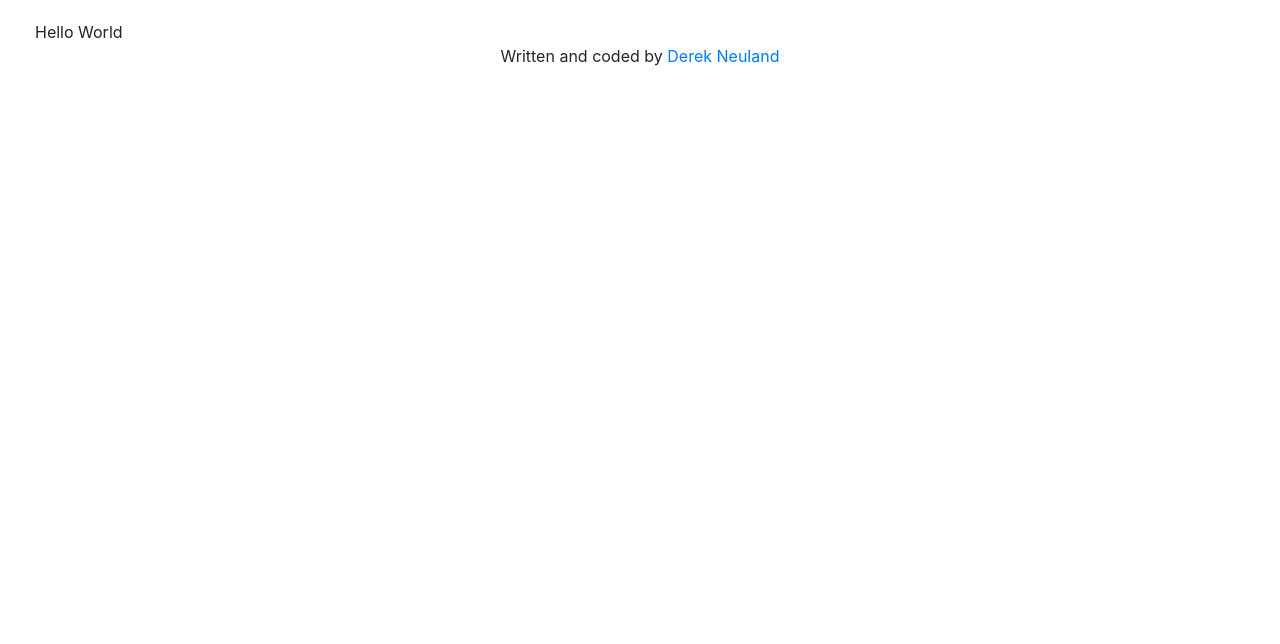
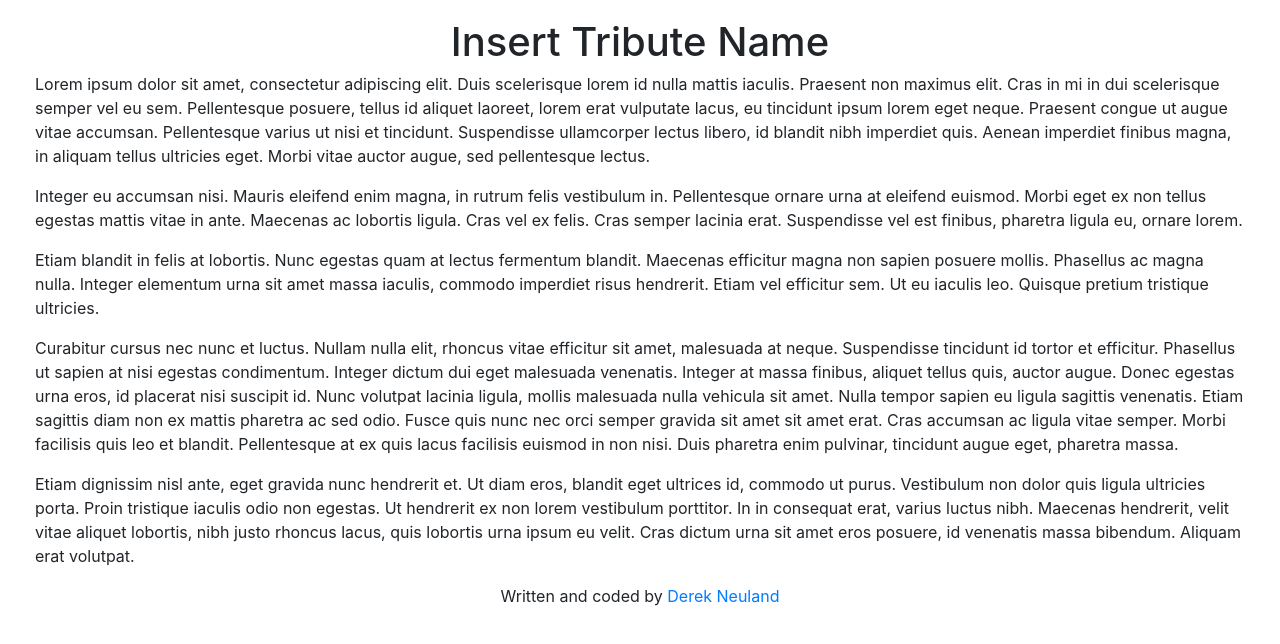
Before and after one commit to derekneuland/freecodecamp-projects, a plain HTML site: page tribute.html in a window 1280 px wide. Drawn offline with Linux system fonts and the light colour scheme.

Commit message:
lorem ipsum

```diff
--- a/tribute.html
+++ b/tribute.html
@@ -5,7 +5,16 @@
     <body>
       <div class="container-fluid">
 	      <div class="main-content">
-		      Hello World
+		      <h1 style="text-align:center">Insert Tribute Name</h1>
+		      <p>Lorem ipsum dolor sit amet, consectetur adipiscing elit. Duis scelerisque lorem id nulla mattis iaculis. Praesent non maximus elit. Cras in mi in dui scelerisque semper vel eu sem. Pellentesque posuere, tellus id aliquet laoreet, lorem erat vulputate lacus, eu tincidunt ipsum lorem eget neque. Praesent congue ut augue vitae accumsan. Pellentesque varius ut nisi et tincidunt. Suspendisse ullamcorper lectus libero, id blandit nibh imperdiet quis. Aenean imperdiet finibus magna, in aliquam tellus ultricies eget. Morbi vitae auctor augue, sed pellentesque lectus.</p>
+
+<p>Integer eu accumsan nisi. Mauris eleifend enim magna, in rutrum felis vestibulum in. Pellentesque ornare urna at eleifend euismod. Morbi eget ex non tellus egestas mattis vitae in ante. Maecenas ac lobortis ligula. Cras vel ex felis. Cras semper lacinia erat. Suspendisse vel est finibus, pharetra ligula eu, ornare lorem.</p>
+
+<p>Etiam blandit in felis at lobortis. Nunc egestas quam at lectus fermentum blandit. Maecenas efficitur magna non sapien posuere mollis. Phasellus ac magna nulla. Integer elementum urna sit amet massa iaculis, commodo imperdiet risus hendrerit. Etiam vel efficitur sem. Ut eu iaculis leo. Quisque pretium tristique ultricies.</p>
+
+<p>Curabitur cursus nec nunc et luctus. Nullam nulla elit, rhoncus vitae efficitur sit amet, malesuada at neque. Suspendisse tincidunt id tortor et efficitur. Phasellus ut sapien at nisi egestas condimentum. Integer dictum dui eget malesuada venenatis. Integer at massa finibus, aliquet tellus quis, auctor augue. Donec egestas urna eros, id placerat nisi suscipit id. Nunc volutpat lacinia ligula, mollis malesuada nulla vehicula sit amet. Nulla tempor sapien eu ligula sagittis venenatis. Etiam sagittis diam non ex mattis pharetra ac sed odio. Fusce quis nunc nec orci semper gravida sit amet sit amet erat. Cras accumsan ac ligula vitae semper. Morbi facilisis quis leo et blandit. Pellentesque at ex quis lacus facilisis euismod in non nisi. Duis pharetra enim pulvinar, tincidunt augue eget, pharetra massa.</p>
+
+<p>Etiam dignissim nisl ante, eget gravida nunc hendrerit et. Ut diam eros, blandit eget ultrices id, commodo ut purus. Vestibulum non dolor quis ligula ultricies porta. Proin tristique iaculis odio non egestas. Ut hendrerit ex non lorem vestibulum porttitor. In in consequat erat, varius luctus nibh. Maecenas hendrerit, velit vitae aliquet lobortis, nibh justo rhoncus lacus, quis lobortis urna ipsum eu velit. Cras dictum urna sit amet eros posuere, id venenatis massa bibendum. Aliquam erat volutpat.</p>
 	      </div>
 
       </div>
```
